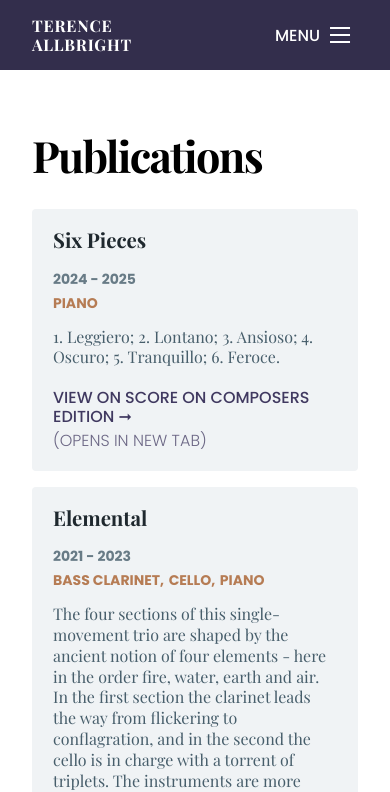
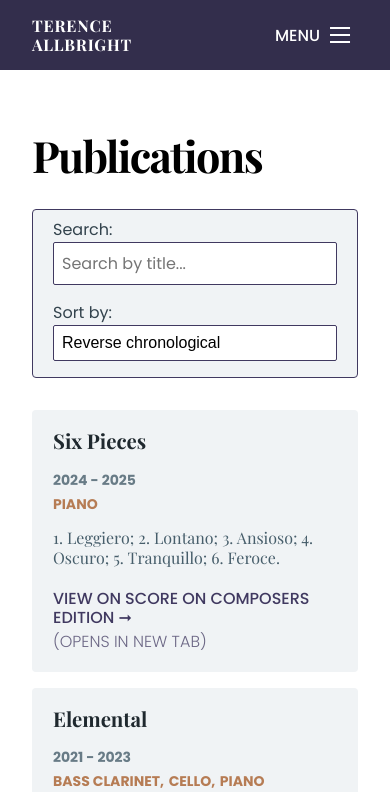
Before and after one commit to Black-and-White-Web-Development/terence-allbright-composer, a React (Vite) app: page /publications in a window 390 px wide. Shown: the top 792 px of the page. Built offline with nearby package versions, Linux system fonts and the light colour scheme; a web font is replaced by a local one.

Commit message:
Feat: include publication filters on mobile

```diff
--- a/src/pages/Publications/Publications.scss
+++ b/src/pages/Publications/Publications.scss
@@ -2,10 +2,6 @@
 
 .publications {
   &__filters {
-    @include u.breakpoint-down(medium) {
-      display: none;
-    }
-
     display: flex;
     align-items: flex-start;
     justify-content: space-between;
@@ -19,13 +15,20 @@
     background-color: var(--background-primary-shade);
     border-color: var(--cl-primary);
     border-radius: var(--br-light);
+
+    @include u.breakpoint-down(small) {
+      flex-direction: column;
+      gap: u.rem(16);
+      padding-bottom: u.rem(16);
+      align-items: stretch;
+    }
   }
 
   &__filter {
     font-family: var(--sans-serif);
     font-size: u.rem(16);
 
-    @include u.breakpoint(large) {
+    @include u.breakpoint(medium) {
       display: flex;
       align-items: center;
       gap: u.rem(8);
@@ -38,9 +41,12 @@
   }
 
   &__filter-input {
+    box-sizing: border-box;
+
     border: solid;
     border-width: 1px;
     padding: u.rem(8);
+    width: 100%;
 
     font-size: inherit;
     text-align: left;
@@ -62,10 +68,13 @@
 }
 
 .dropdown {
+  @include u.breakpoint-down(medium) {
+    width: 100%;
+  }
+
   height: 100%;
 
   &__wrapper {
-    height: 100%;
     position: relative;
     min-width: 220px;
 
@@ -73,8 +82,8 @@
   }
 
   &__button {
+    min-width: 100%;
     height: 100%;
-    min-width: 100%;
     background-color: transparent;
   }
 
```
